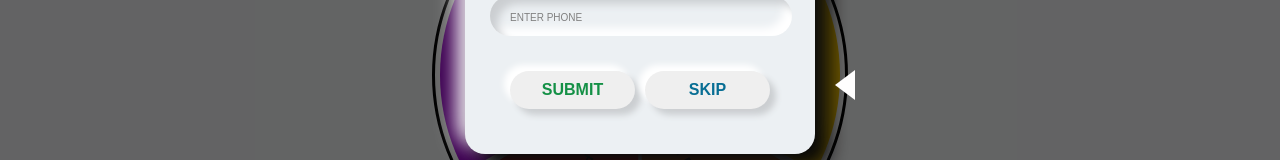
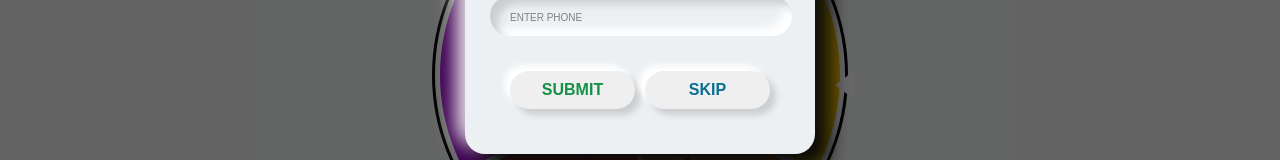
Before and after one commit to iqrapulse01/pwagrabber, a React (Vite) app: page / in a window 1280 px wide. Shown: the part 445-605 px from the top of the page. Built offline with nearby package versions, Linux system fonts and the light colour scheme.

Commit message:
first commit

```diff
--- a/src/components/SpinWheel.css
+++ b/src/components/SpinWheel.css
@@ -120,5 +120,5 @@
   border-top: 15px solid transparent;
   border-bottom: 15px solid transparent;
   border-right: 20px solid rgb(255, 254, 254);
-  z-index: 10000;
+  z-index: 1;
 }
```
